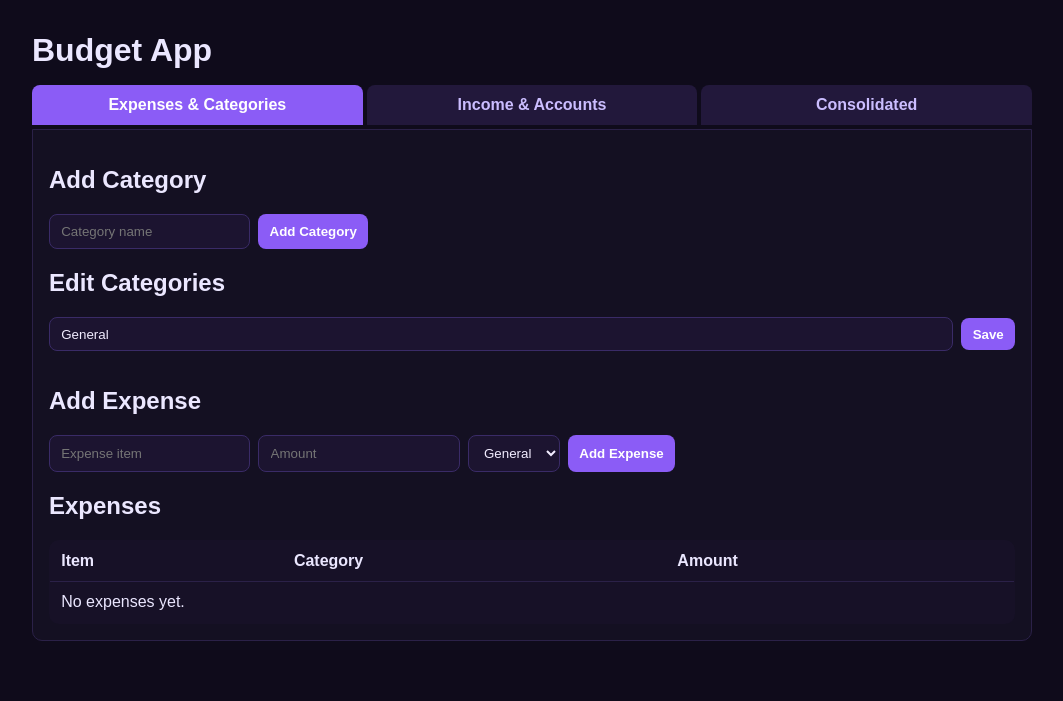
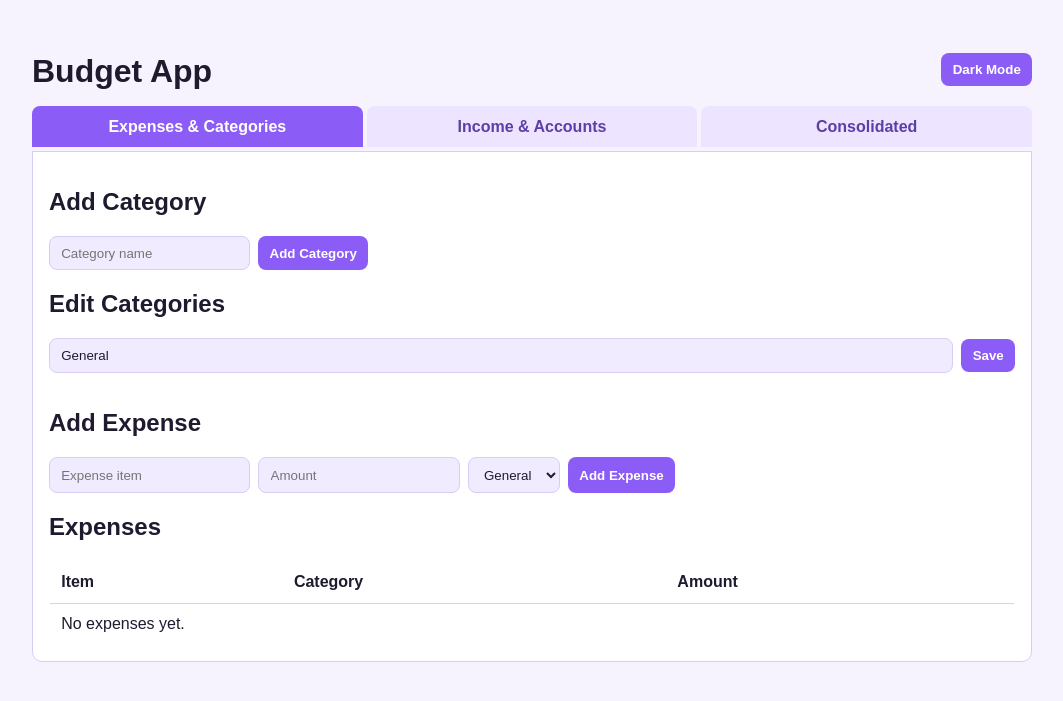
Before and after one commit to flymperis/Vibe-Budgeting, a Flask app: page / in a window 1280 px wide. Shown: the top 701 px of the page, without its empty margins (108-1171 px from the left). Run offline with Flask 3, Linux system fonts and the light colour scheme; data comes from the database, SQL or seed files in the repository; data that the repository does not hold is empty.

Commit message:
Add dark/light theme toggle with persistent preference

```diff
--- a/static/styles.css
+++ b/static/styles.css
@@ -1,8 +1,34 @@
+:root {
+    --bg: #f6f3ff;
+    --text: #201a2e;
+    --surface: #ffffff;
+    --surface-alt: #f1ebff;
+    --border: #d8ccf8;
+    --muted: #705f98;
+    --tab: #ede5ff;
+    --accent: #8b5cf6;
+    --accent-hover: #7c3aed;
+    --tab-text: #5c3ea6;
+}
+
+:root[data-theme="dark"] {
+    --bg: #0f0b1b;
+    --text: #ebe7ff;
+    --surface: #141022;
+    --surface-alt: #1a1230;
+    --border: #2f2450;
+    --muted: #aa9bd7;
+    --tab: #22183b;
+    --accent: #8b5cf6;
+    --accent-hover: #7c3aed;
+    --tab-text: #cbbdff;
+}
+
 body {
     font-family: Arial, sans-serif;
     margin: 0;
-    background: #0f0b1b;
-    color: #ebe7ff;
+    background: var(--bg);
+    color: var(--text);
 }
 
 .container {
@@ -13,6 +39,17 @@ body {
 
 h1 {
     margin-bottom: 1rem;
+}
+
+.header-row {
+    display: flex;
+    justify-content: space-between;
+    align-items: center;
+    gap: 0.75rem;
+}
+
+.theme-toggle {
+    white-space: nowrap;
 }
 
 h2 {
@@ -29,13 +66,13 @@ form {
 input, select, button {
     padding: 0.55rem 0.7rem;
     border-radius: 8px;
-    border: 1px solid #3a2b67;
-    background: #1c1430;
-    color: #f2edff;
+    border: 1px solid var(--border);
+    background: var(--surface-alt);
+    color: var(--text);
 }
 
 button {
-    background: #8b5cf6;
+    background: var(--accent);
     color: #fff;
     border: 0;
     cursor: pointer;
@@ -43,22 +80,22 @@ button {
 }
 
 button:hover {
-    background: #7c3aed;
+    background: var(--accent-hover);
 }
 
 table {
     width: 100%;
     border-collapse: collapse;
-    background: #171127;
+    background: var(--surface);
     border-radius: 10px;
     overflow: hidden;
-    border: 1px solid #2b2148;
+    border: 1px solid var(--border);
 }
 
 th, td {
     text-align: left;
     padding: 0.7rem;
-    border-bottom: 1px solid #2b2148;
+    border-bottom: 1px solid var(--border);
 }
 
 .tabs {
@@ -72,28 +109,28 @@ th, td {
 }
 
 .tabs label {
-    background: #22183b;
+    background: var(--tab);
     padding: 0.7rem;
     text-align: center;
     border-radius: 8px 8px 0 0;
     font-weight: 600;
     cursor: pointer;
-    color: #cbbdff;
+    color: var(--tab-text);
 }
 
 .tabs .tab-content {
     display: none;
     grid-column: 1 / -1;
-    background: #141022;
+    background: var(--surface);
     padding: 1rem;
     border-radius: 0 0 10px 10px;
-    border: 1px solid #2b2148;
+    border: 1px solid var(--border);
 }
 
 #tab-expenses:checked ~ label[for="tab-expenses"],
 #tab-income:checked ~ label[for="tab-income"],
 #tab-summary:checked ~ label[for="tab-summary"] {
-    background: #8b5cf6;
+    background: var(--accent);
     color: #fff;
 }
 
@@ -110,20 +147,20 @@ th, td {
 }
 
 .card {
-    background: #1a1230;
-    border: 1px solid #3a2b67;
+    background: var(--surface-alt);
+    border: 1px solid var(--border);
     border-radius: 8px;
     padding: 0.8rem;
 }
 
 .card p {
     margin: 0;
-    color: #b8a8ef;
+    color: var(--muted);
 }
 
 .card strong {
     font-size: 1.2rem;
-    color: #ede9fe;
+    color: var(--text);
 }
 
 .inline-form {
@@ -145,5 +182,5 @@ th, td {
 }
 
 .muted {
-    color: #9d90cb;
+    color: var(--muted);
 }
--- a/templates/index.html
+++ b/templates/index.html
@@ -8,7 +8,10 @@
 </head>
 <body>
     <main class="container">
-        <h1>Budget App</h1>
+        <div class="header-row">
+            <h1>Budget App</h1>
+            <button class="theme-toggle" id="theme-toggle" type="button">Light Mode</button>
+        </div>
 
         <div class="tabs">
             <input checked id="tab-expenses" name="tabs" type="radio">
@@ -158,5 +161,25 @@
             </section>
         </div>
     </main>
+    <script>
+        (function () {
+            const root = document.documentElement;
+            const button = document.getElementById("theme-toggle");
+            const savedTheme = localStorage.getItem("theme");
+            const prefersDark = window.matchMedia("(prefers-color-scheme: dark)").matches;
+            const theme = savedTheme || (prefersDark ? "dark" : "light");
+
+            root.setAttribute("data-theme", theme);
+            button.textContent = theme === "dark" ? "Light Mode" : "Dark Mode";
+
+            button.addEventListener("click", function () {
+                const current = root.getAttribute("data-theme") || "dark";
+                const next = current === "dark" ? "light" : "dark";
+                root.setAttribute("data-theme", next);
+                localStorage.setItem("theme", next);
+                button.textContent = next === "dark" ? "Light Mode" : "Dark Mode";
+            });
+        })();
+    </script>
 </body>
 </html>
```
